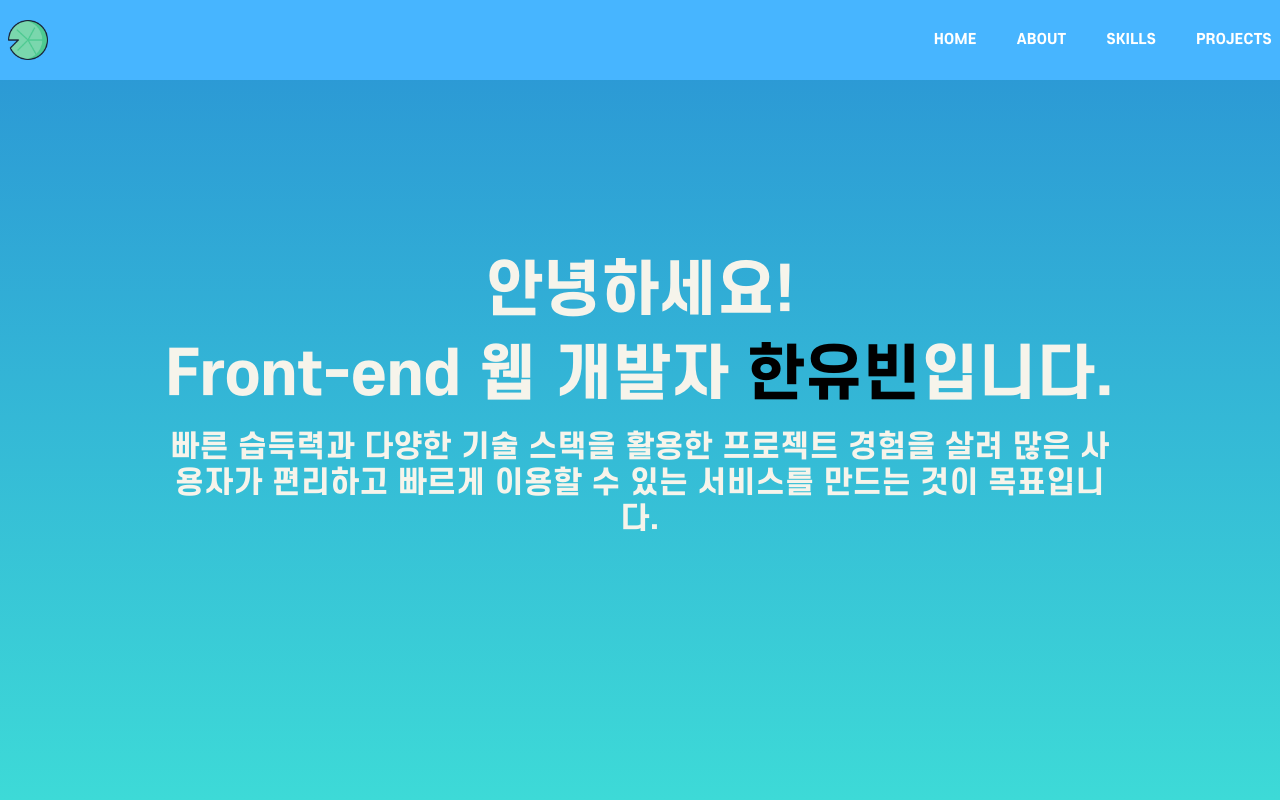
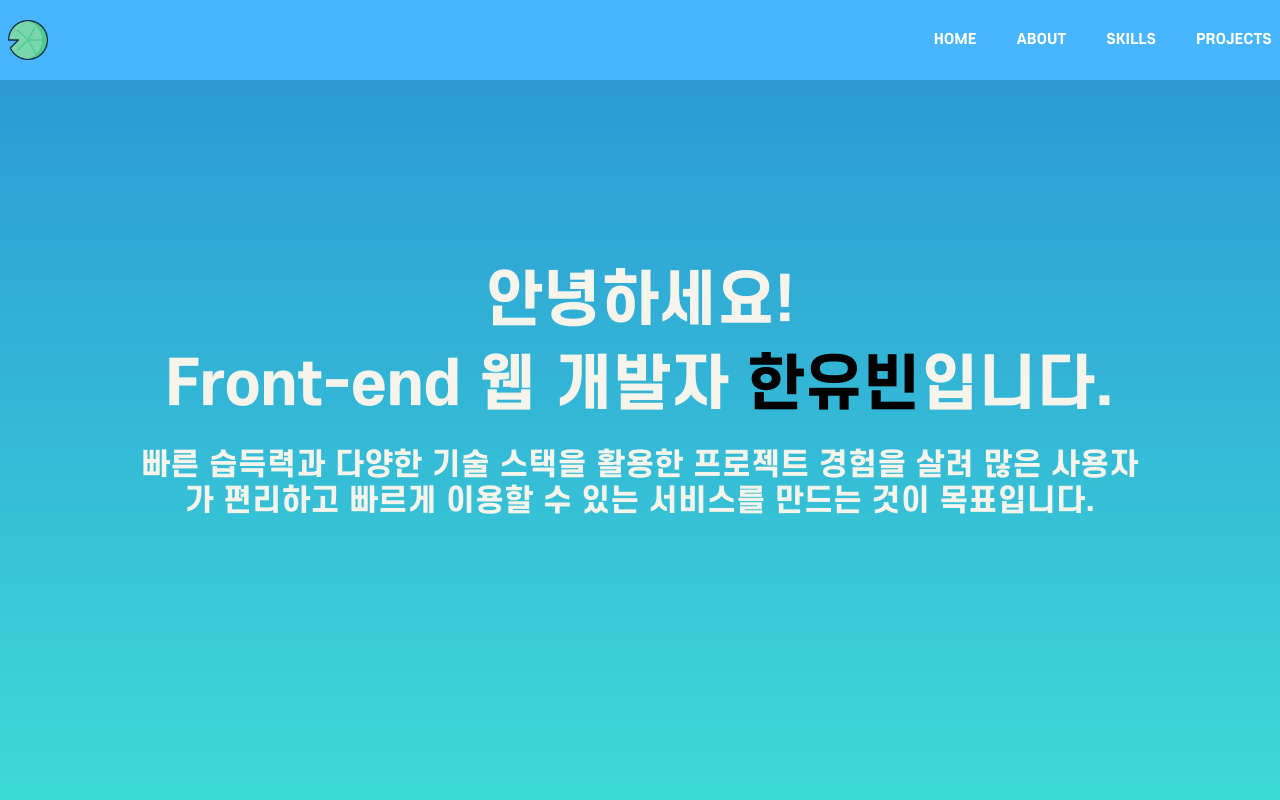
Before and after one commit to Mintfrog-1209/portfolio, a Next.js app: page / in a window 1280 px wide. Shown: the top 800 px of the page. Built offline with nearby package versions, Linux system fonts and the light colour scheme.

Commit message:
fix : fix margin

```diff
--- a/components/Hello.tsx
+++ b/components/Hello.tsx
@@ -10,7 +10,7 @@ const Hello = () => {
           </h1>
             <h1 className='py-2 text-[#F6F4EB]'>Front-end 웹 개발자 <span className='text-black'>한유빈</span>입니다.</h1>
 
-          <h2 className='py-4 text-[#F6F4EB] sm:max-w-[80%] m-auto'>
+          <h2 className='py-6 text-[#F6F4EB] sm:max-w-[84%] m-auto'>
            빠른 습득력과 다양한 기술 스택을 활용한 프로젝트 경험을 살려 많은 사용자가 편리하고 빠르게 이용할 수 있는 서비스를 만드는 것이 목표입니다.
           </h2>
         </div>
```
